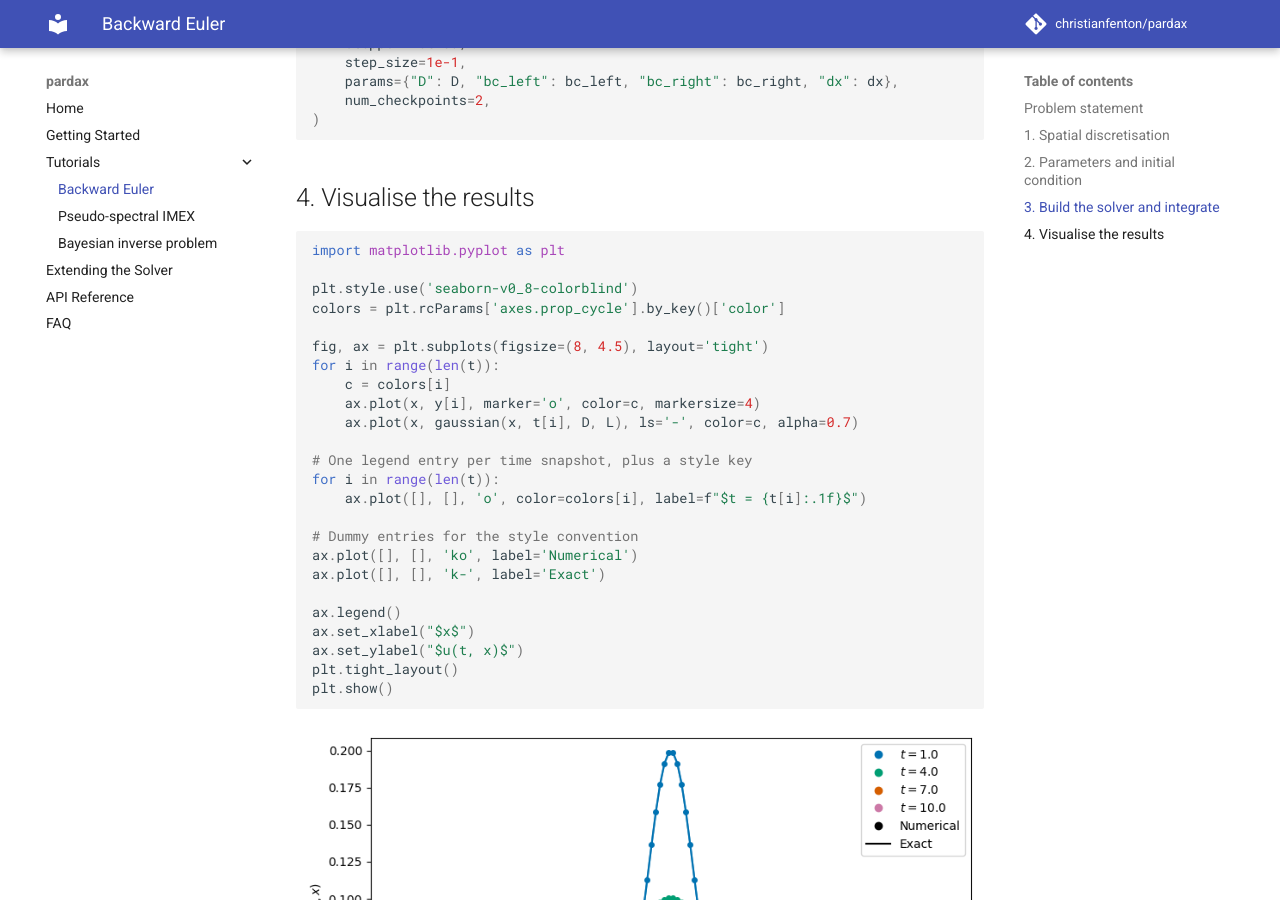
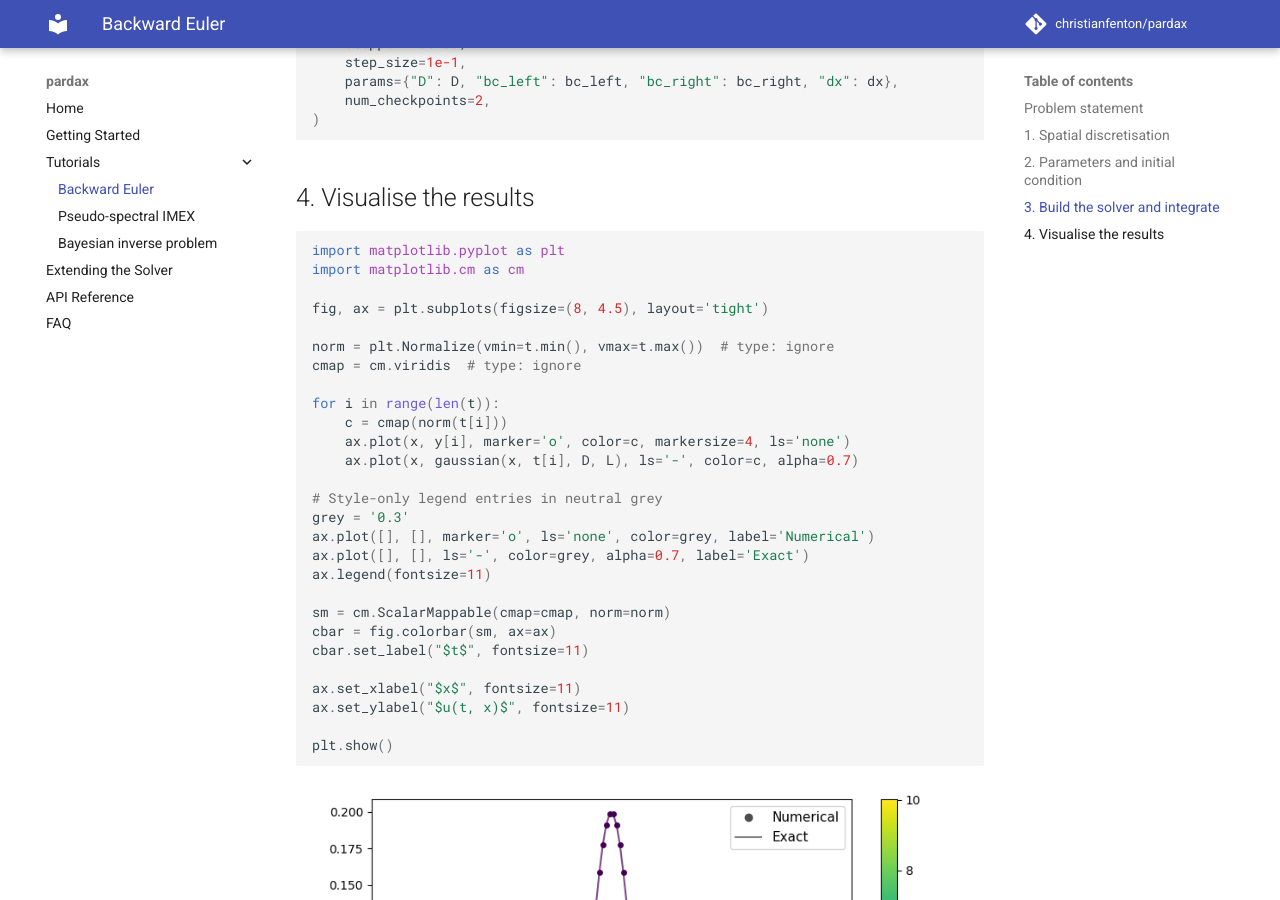
Before and after one commit to christianfenton/pardax, an MkDocs documentation site: the page built from docs/tutorials/implicit_heat.md, in a window 1280 px wide and 900 px high, scrolled down 2763 px. Built offline with MkDocs 1.6.1 and Material for MkDocs 9.7.7, drawn with Linux system fonts in a browser that asks for light colours; comment, search, counter and statistics services are not loaded.

Commit message:
Change to sequential color cycle in docs tutorial plots

````diff
--- a/docs/tutorials/implicit_heat.md
+++ b/docs/tutorials/implicit_heat.md
@@ -130,28 +130,31 @@ t, y = pdx.solve_ivp(
 
 ```python notest
 import matplotlib.pyplot as plt
-
-plt.style.use('seaborn-v0_8-colorblind')
-colors = plt.rcParams['axes.prop_cycle'].by_key()['color']
+import matplotlib.cm as cm
 
 fig, ax = plt.subplots(figsize=(8, 4.5), layout='tight')
+
+norm = plt.Normalize(vmin=t.min(), vmax=t.max())  # type: ignore
+cmap = cm.viridis  # type: ignore
+
 for i in range(len(t)):
-    c = colors[i]
-    ax.plot(x, y[i], marker='o', color=c, markersize=4)
+    c = cmap(norm(t[i]))
+    ax.plot(x, y[i], marker='o', color=c, markersize=4, ls='none')
     ax.plot(x, gaussian(x, t[i], D, L), ls='-', color=c, alpha=0.7)
 
-# One legend entry per time snapshot, plus a style key
-for i in range(len(t)):
-    ax.plot([], [], 'o', color=colors[i], label=f"$t = {t[i]:.1f}$")
+# Style-only legend entries in neutral grey
+grey = '0.3'
+ax.plot([], [], marker='o', ls='none', color=grey, label='Numerical')
+ax.plot([], [], ls='-', color=grey, alpha=0.7, label='Exact')
+ax.legend(fontsize=11)
 
-# Dummy entries for the style convention
-ax.plot([], [], 'ko', label='Numerical')
-ax.plot([], [], 'k-', label='Exact')
+sm = cm.ScalarMappable(cmap=cmap, norm=norm)
+cbar = fig.colorbar(sm, ax=ax)
+cbar.set_label("$t$", fontsize=11)
 
-ax.legend()
-ax.set_xlabel("$x$")
-ax.set_ylabel("$u(t, x)$")
-plt.tight_layout()
+ax.set_xlabel("$x$", fontsize=11)
+ax.set_ylabel("$u(t, x)$", fontsize=11)
+
 plt.show()
 ```
 
````
Also changed, not shown: docs/tutorials/spectral_burgers.md (+7 -1 lines), docs/assets/burgers_solution.png, docs/assets/heat_solution.png.
